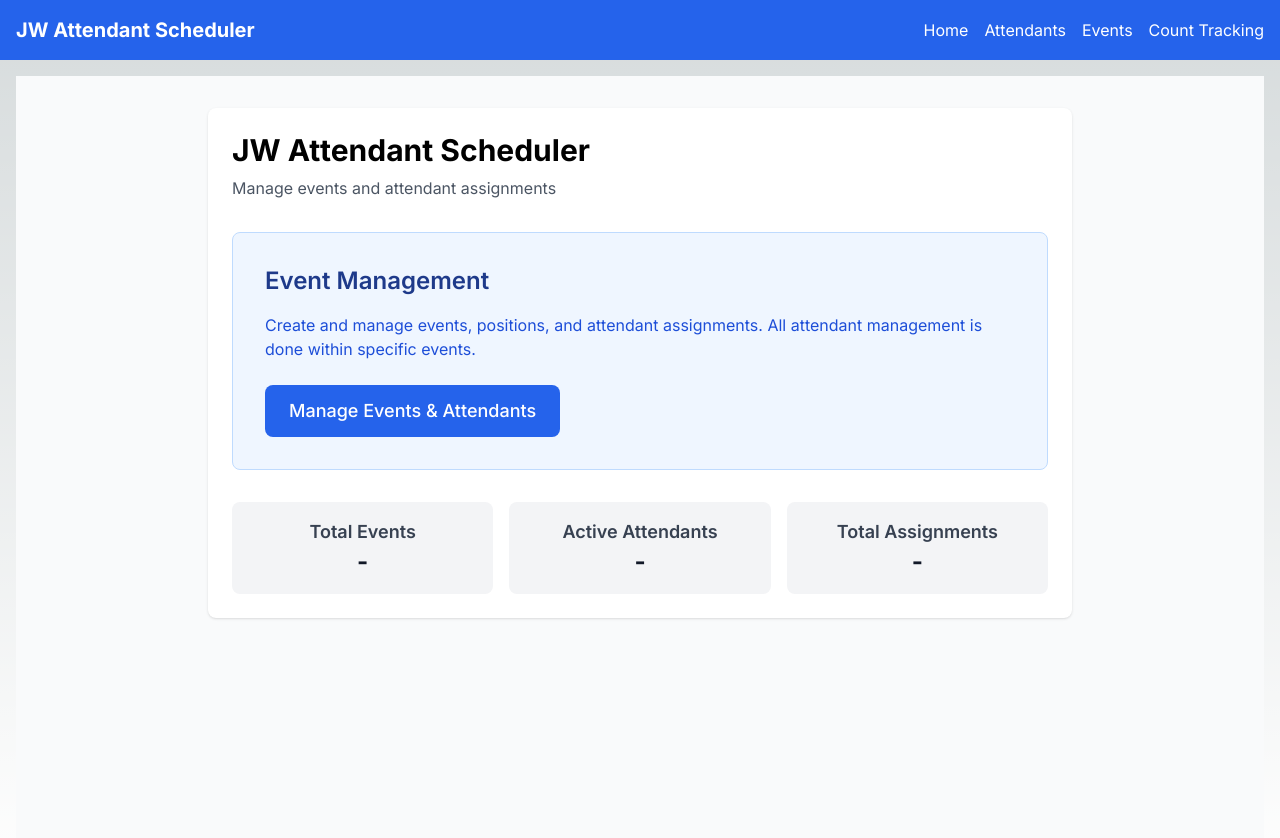
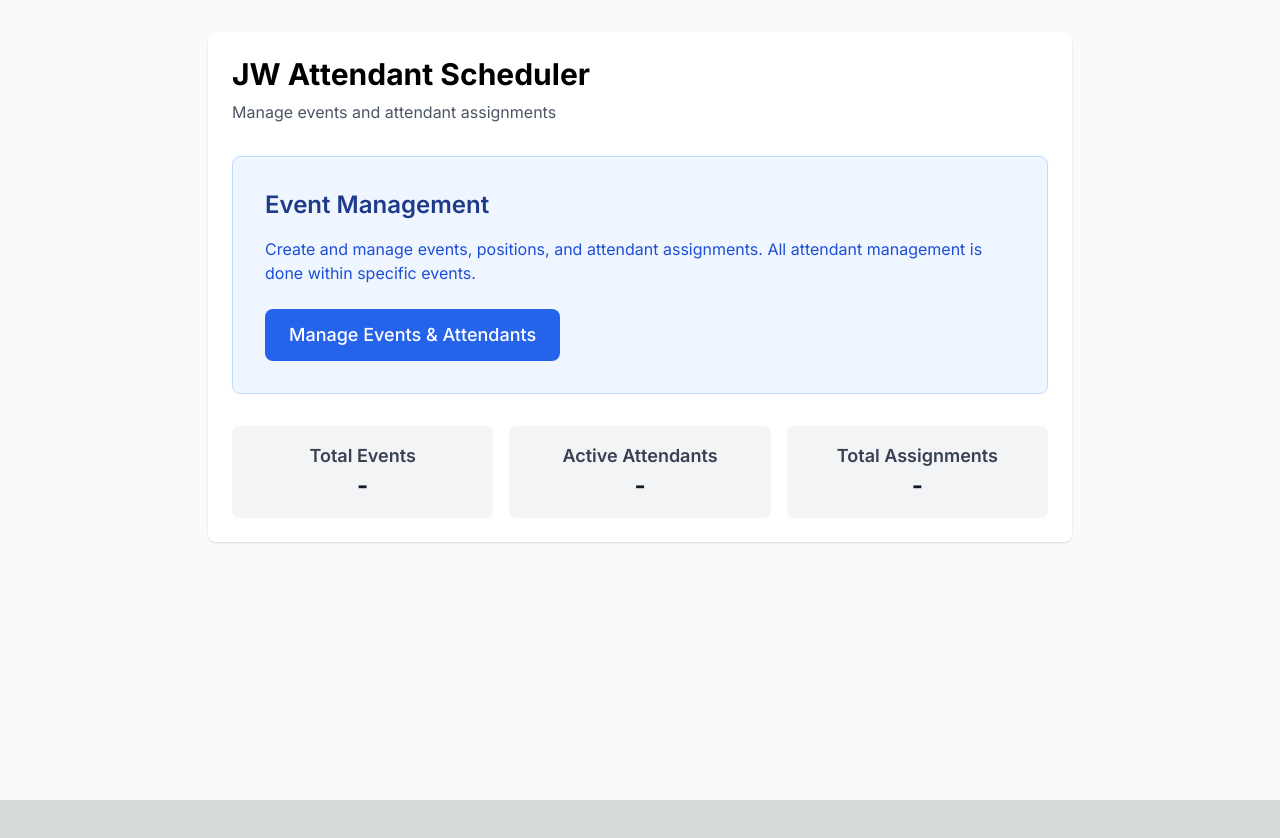
Before and after one commit to heybearc/jw-attendant-scheduler, a Next.js app: page / in a window 1280 px wide. Shown: the top 838 px of the page. After the commit the page ends 800 px from the top, so only its background shows below. Built offline with nearby package versions, Linux system fonts and the light colour scheme.

Commit message:
Remove navigation wrapper from root layout
- Clean up layout.tsx to only provide basic HTML structure
- Remove old navigation bar and container wrapper
- Allow event-centric homepage to render without interference

```diff
--- a/app/layout.tsx
+++ b/app/layout.tsx
@@ -18,20 +18,7 @@ export default function RootLayout({
   return (
     <html lang="en">
       <body className={inter.className}>
-        <nav className="bg-blue-600 text-white p-4">
-          <div className="container mx-auto flex justify-between items-center">
-            <h1 className="text-xl font-bold">JW Attendant Scheduler</h1>
-            <div className="space-x-4">
-              <a href="/" className="hover:text-blue-200">Home</a>
-              <a href="/attendants" className="hover:text-blue-200">Attendants</a>
-              <a href="/events" className="hover:text-blue-200">Events</a>
-              <a href="/counts" className="hover:text-blue-200">Count Tracking</a>
-            </div>
-          </div>
-        </nav>
-        <main className="container mx-auto p-4">
-          {children}
-        </main>
+        {children}
       </body>
     </html>
   )
```
